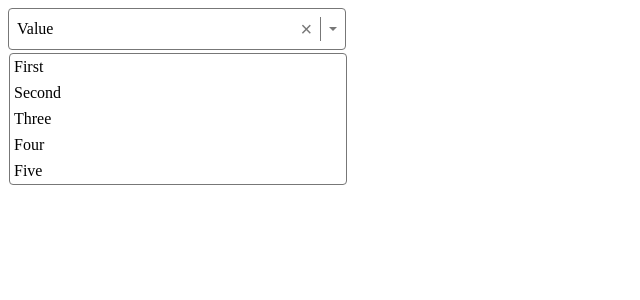
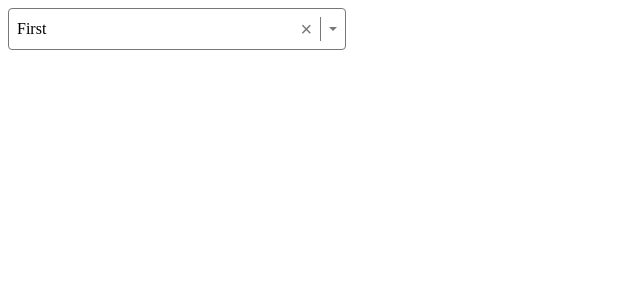
Before and after one commit to RishabhSingh12/machine-coding-questions, a React (Vite) app in the folder react-multiselect-dropdown/: page / in a window 1280 px wide. Shown: the top 300 px of the page, without its empty margins (0-640 px from the left). Built offline with nearby package versions, Linux system fonts and the light colour scheme.

Commit message:
Added selection logic , styling and logic for clearing selections

```diff
--- a/react-multiselect-dropdown/src/App.tsx
+++ b/react-multiselect-dropdown/src/App.tsx
@@ -1,3 +1,4 @@
+import { useState } from "react";
 import "./App.css";
 import { Select } from "./components/Select";
 
@@ -10,9 +11,12 @@
 ];
 
 function App() {
+  const [value, setValue] = useState<(typeof options)[0] | undefined>(
+    options[0]
+  );
   return (
     <>
-      <Select options={options} />
+      <Select options={options} value={value} onChange={(o) => setValue(o)} />
     </>
   );
 }
--- a/react-multiselect-dropdown/src/components/Select.tsx
+++ b/react-multiselect-dropdown/src/components/Select.tsx
@@ -1,4 +1,5 @@
 import styles from "./select.module.css";
+import { useState } from "react";
 
 type SelectOption = {
   value: any;
@@ -12,17 +13,58 @@
 };
 
 export function Select({ value, onChange, options }: SelectProps) {
+  const [isOpen, setIsOpen] = useState(false);
+
+  const openOptionHandler = () => {
+    setIsOpen((prev) => !prev);
+  };
+
+  //clearing options
+  const clearHandler = (e: any) => {
+    e.stopPropagation();
+    onChange(undefined);
+  };
+
+  //check for the current selected option
+  const isOptionSelected = (option: SelectOption) => {
+    return option === value;
+  };
+
+  //choosing a single option
+  const selectOption = (option: SelectOption) => {
+    onChange(option);
+  };
+
+  const selectOptionHandler = (e: any, option: SelectOption) => {
+    e.stopPropagation();
+    selectOption(option);
+    setIsOpen(false);
+  };
+
   return (
-    <div tabIndex={0} className={styles.container}>
-      <span className={styles.value}>Value</span>
-      <button className={styles["clear-btn"]}>&times;</button>
+    <div
+      onBlur={() => setIsOpen(false)}
+      onClick={openOptionHandler}
+      tabIndex={0}
+      className={styles.container}
+    >
+      <span className={styles.value}>{value?.label}</span>
+      <button onClick={clearHandler} className={styles["clear-btn"]}>
+        &times;
+      </button>
       <div className={styles.divider}></div>
       <div className={styles.caret}></div>
       {/* showing list of options */}
-      <ul className={`${styles.options} ${styles.show}`}>
+      <ul className={`${styles.options} ${isOpen ? styles.show : ""}`}>
         {options.map((option) => {
           return (
-            <li key={option.label} className={styles.option}>
+            <li
+              onClick={(e) => selectOptionHandler(e, option)}
+              key={option.label}
+              className={`${styles.option} ${
+                isOptionSelected(option) ? styles.selected : ""
+              }`}
+            >
               {option.label}
             </li>
           );
--- a/react-multiselect-dropdown/src/components/select.module.css
+++ b/react-multiselect-dropdown/src/components/select.module.css
@@ -9,6 +9,7 @@
   padding: 0.5em;
   border-radius: 0.25em;
   outline: none;
+  cursor: pointer;
 }
 
 .container:focus {
@@ -69,3 +70,12 @@
   padding: 0.25em;
   cursor: pointer;
 }
+
+.option.highlighted {
+  background: hsl(200, 100%, 50%);
+  color: #fff;
+}
+
+.option.selected {
+  background: hsl(200, 100%, 70%);
+}
```
